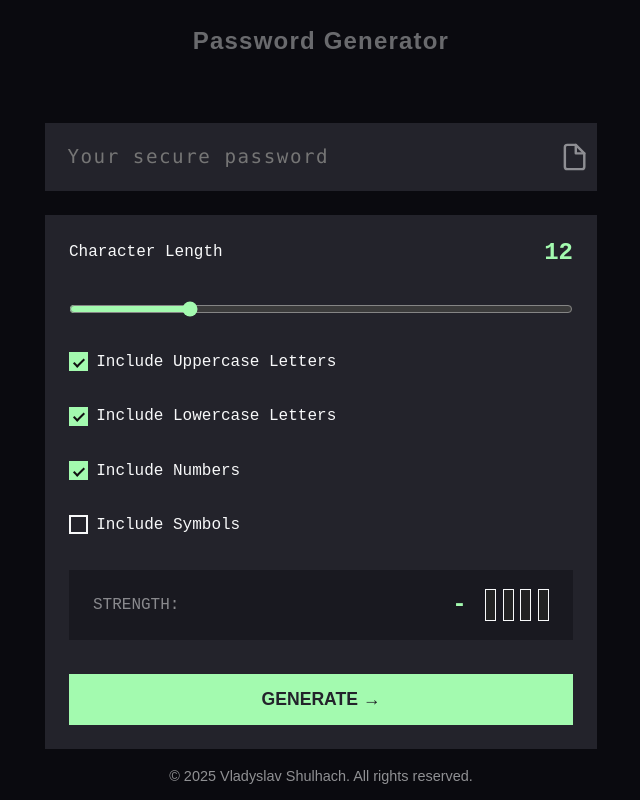
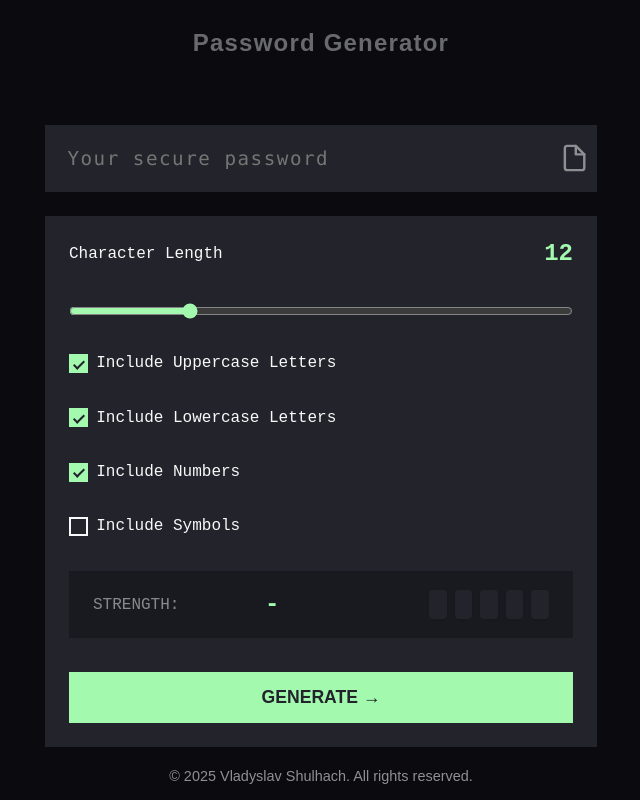
Before and after one commit to vladyslav-shulhach/password-generator-app-main, a React (Vite) app: page / in a window 1280 px wide. Shown: the whole page, without its empty margins (319-959 px from the left). Built offline with nearby package versions, Linux system fonts and the light colour scheme.

Commit message:
Improve password strength logic and update strength bar UI

```diff
--- a/src/App.jsx
+++ b/src/App.jsx
@@ -11,7 +11,10 @@ function App() {
   const [includeNumbers, setIncludeNumbers] = useState(true);
   const [includeSymbols, setIncludeSymbols] = useState(false);
   const [warning, setWarning] = useState("");
-  const [passwordStrength, setPasswordStrength] = useState("");
+  const [passwordStrength, setPasswordStrength] = useState({
+    label: "",
+    level: 0,
+  });
   const [copied, setCopied] = useState(false);
 
   // Update document title and password strength on relevant changes
@@ -28,19 +31,8 @@ function App() {
       setWarning("");
     }
 
-    // Update password strength
-    if (password) {
-      setPasswordStrength(
-        getPasswordStrength(password, {
-          includeUppercase,
-          includeLowercase,
-          includeNumbers,
-          includeSymbols,
-        })
-      );
-    } else {
-      setPasswordStrength("");
-    }
+    // Update password strength based on actual password content
+    setPasswordStrength(getPasswordStrength(password));
   }, [
     password,
     includeUppercase,
@@ -56,19 +48,13 @@ function App() {
     const numbers = "0123456789";
     const symbols = "!@#$%^&*()_+[]{}|;:,.<>?";
 
-    let characters = "";
-    if (includeUppercase) characters += upper;
-    if (includeLowercase) characters += lower;
-    if (includeNumbers) characters += numbers;
-    if (includeSymbols) characters += symbols;
+    let charSets = [];
+    if (includeUppercase) charSets.push(upper);
+    if (includeLowercase) charSets.push(lower);
+    if (includeNumbers) charSets.push(numbers);
+    if (includeSymbols) charSets.push(symbols);
 
-    // Show warning if no character type is selected
-    if (
-      !includeUppercase &&
-      !includeLowercase &&
-      !includeNumbers &&
-      !includeSymbols
-    ) {
+    if (charSets.length === 0) {
       setWarning("Please select at least one character type.");
       setPassword("");
       return;
@@ -76,39 +62,54 @@ function App() {
 
     setWarning("");
 
-    // Generate password
-    let generatedPassword = "";
-    for (let i = 0; i < length; i++) {
-      const randomIndex = Math.floor(Math.random() * characters.length);
-      generatedPassword += characters[randomIndex];
+    // Guarantee at least one character from each selected type
+    let generatedPassword = charSets.map(
+      (set) => set[Math.floor(Math.random() * set.length)]
+    );
+
+    // Fill the rest randomly
+    let allChars = charSets.join("");
+    for (let i = generatedPassword.length; i < length; i++) {
+      generatedPassword.push(
+        allChars[Math.floor(Math.random() * allChars.length)]
+      );
     }
+
+    // Shuffle the result
+    generatedPassword = generatedPassword
+      .sort(() => Math.random() - 0.5)
+      .join("");
 
     setPassword(generatedPassword);
   };
 
   // Determine password strength
-  function getPasswordStrength(password, options) {
-    let score = 0;
-    if (options.includeUppercase) score++;
-    if (options.includeLowercase) score++;
-    if (options.includeNumbers) score++;
-    if (options.includeSymbols) score++;
-    if (password.length >= 12) score++;
-    if (password.length >= 16) score++;
+  function getPasswordStrength(password) {
+    const length = password.length;
+    let types = 0;
+    if (/[A-Z]/.test(password)) types++;
+    if (/[a-z]/.test(password)) types++;
+    if (/[0-9]/.test(password)) types++;
+    if (/[^A-Za-z0-9]/.test(password)) types++;
 
-    if (score <= 2) return "Weak";
-    if (score === 3) return "Medium";
-    if (score === 4) return "Moderate";
-    return "Strong";
+    if (length === 0) return { label: "", level: 0 };
+    if (length < 8) return { label: "Too Short", level: 1 };
+    if (types === 1 || length < 10) return { label: "Weak", level: 2 };
+    if (types === 2 || length < 12) return { label: "Medium", level: 3 };
+    if (types >= 3 && length < 16) return { label: "Strong", level: 4 };
+    if (types === 4 && length >= 16) return { label: "Very Strong", level: 5 };
+    return { label: "Medium", level: 3 };
   }
 
   // Password strength levels for visual bar
-  const strengthLevels = {
-    Weak: { count: 1, className: "strength-bar__rect--weak" },
-    Medium: { count: 2, className: "strength-bar__rect--medium" },
-    Moderate: { count: 3, className: "strength-bar__rect--moderate" },
-    Strong: { count: 4, className: "strength-bar__rect--strong" },
-  };
+  const strengthLevels = [
+    { label: "", className: "" },
+    { label: "Too Short", className: "strength-bar__rect--short" },
+    { label: "Weak", className: "strength-bar__rect--weak" },
+    { label: "Medium", className: "strength-bar__rect--medium" },
+    { label: "Strong", className: "strength-bar__rect--strong" },
+    { label: "Very Strong", className: "strength-bar__rect--very-strong" },
+  ];
 
   // Handle copy to clipboard
   const handleCopy = () => {
@@ -253,21 +254,20 @@ function App() {
           <div className="password-strength">
             <span>Strength:</span>
             <div className="strength-bar">
-              <span className="strength-value">{passwordStrength || "-"}</span>
-              {[0, 1, 2, 3].map((index) => {
-                const level = strengthLevels[passwordStrength];
-                return (
+              <span className="strength-value">
+                {passwordStrength.label || "-"}
+              </span>
+              {[1, 2, 3, 4, 5].map((index) => (
                 <div
                   key={index}
                   className={
                     "strength-bar__rect" +
-                      (level && index < level.count
-                        ? ` ${level.className}`
+                    (passwordStrength.level >= index
+                      ? ` ${strengthLevels[passwordStrength.level]?.className}`
                       : "")
                   }
                 ></div>
-                );
-              })}
+              ))}
             </div>
           </div>
 
--- a/src/styles/abstracts/_variables.scss
+++ b/src/styles/abstracts/_variables.scss
@@ -9,10 +9,13 @@ $font-family-main: "Space Mono", monospace;
 $font-family-normal: "Arial", sans-serif;
 
 // Strength bar colors
+$strength-short: #b71c1c;
 $strength-weak: #ff3b3b;
 $strength-medium: #ff9900;
 $strength-moderate: #ffe600;
 $strength-strong: #4caf50;
+$strength-very-strong: #00e676;
+$strength-neutral: #23232b;
 
 // Media query breakpoints
 $breakpoint-tablet: 768px;
--- a/src/styles/components/_form.scss
+++ b/src/styles/components/_form.scss
@@ -52,6 +52,7 @@
   color: $color-primary;
   letter-spacing: 0.08em;
   font-family: "Fira Mono", "Consolas", monospace;
+  background-color: $color-app-bg;
 }
 
 .password-form {
@@ -111,7 +112,7 @@ input[type="range"] {
   transition: background 0.2s, border 0.2s;
 
   &:hover {
-    background: #111;
+    background: $color-body-bg;
     border: 2px solid $color-primary;
   }
 }
@@ -143,7 +144,7 @@ input[type="checkbox"] {
     top: 0.12em;
     width: 0.35em;
     height: 0.7em;
-    border: solid #111;
+    border: solid $color-app-bg;
     border-width: 0 0.18em 0.18em 0;
     transform: rotate(45deg);
     pointer-events: none;
@@ -168,6 +169,9 @@ input[type="checkbox"] {
       margin-right: 0.5em;
       font-size: 1.5em;
       color: $color-primary;
+      min-width: 6em;
+      letter-spacing: 0.05em;
+      text-align: left;
     }
     &:not(.strength-value) {
       opacity: 0.5;
@@ -176,18 +180,25 @@ input[type="checkbox"] {
 
   .strength-bar {
     display: flex;
-    gap: 0.4em;
+    gap: 0.5em;
     align-items: center;
+    min-width: 8em;
   }
 
   .strength-bar__rect {
-    width: 0.7em;
-    height: 2rem;
-    background: #222;
-    border: 1.5px solid $color-font;
+    width: 1.1em;
+    height: 1.8em;
+    background: $strength-neutral;
+    border: 2px solid $color-app-bg;
+    border-radius: 0.25em;
     transition: background 0.2s, border-color 0.2s;
+    box-shadow: 0 1px 2px rgba(0, 0, 0, 0.08);
   }
 
+  .strength-bar__rect--short {
+    background: $strength-short;
+    border-color: $strength-short;
+  }
   .strength-bar__rect--weak {
     background: $strength-weak;
     border-color: $strength-weak;
@@ -196,12 +207,12 @@ input[type="checkbox"] {
     background: $strength-medium;
     border-color: $strength-medium;
   }
-  .strength-bar__rect--moderate {
-    background: $strength-moderate;
-    border-color: $strength-moderate;
-  }
   .strength-bar__rect--strong {
     background: $strength-strong;
     border-color: $strength-strong;
   }
+  .strength-bar__rect--very-strong {
+    background: $strength-very-strong;
+    border-color: $strength-very-strong;
+  }
 }
--- a/src/styles/components/index.css
+++ b/src/styles/components/index.css
@@ -72,6 +72,7 @@
   color: #a3faaf;
   letter-spacing: 0.08em;
   font-family: "Fira Mono", "Consolas", monospace;
+  background-color: #23232b;
 }
 
 .password-form {
@@ -131,7 +132,7 @@ input[type=range] {
   transition: background 0.2s, border 0.2s;
 }
 input[type=range]:hover {
-  background: #111;
+  background: #0a0a0f;
   border: 2px solid #a3faaf;
 }
 
@@ -161,7 +162,7 @@ input[type=checkbox]:checked::after {
   top: 0.12em;
   width: 0.35em;
   height: 0.7em;
-  border: solid #111;
+  border: solid #23232b;
   border-width: 0 0.18em 0.18em 0;
   transform: rotate(45deg);
   pointer-events: none;
@@ -184,21 +185,31 @@ input[type=checkbox]:checked::after {
   margin-right: 0.5em;
   font-size: 1.5em;
   color: #a3faaf;
+  min-width: 6em;
+  letter-spacing: 0.05em;
+  text-align: left;
 }
 .password-strength span:not(.strength-value) {
   opacity: 0.5;
 }
 .password-strength .strength-bar {
   display: flex;
-  gap: 0.4em;
+  gap: 0.5em;
   align-items: center;
+  min-width: 8em;
 }
 .password-strength .strength-bar__rect {
-  width: 0.7em;
-  height: 2rem;
-  background: #222;
-  border: 1.5px solid #f8f9fa;
+  width: 1.1em;
+  height: 1.8em;
+  background: #23232b;
+  border: 2px solid #23232b;
+  border-radius: 0.25em;
   transition: background 0.2s, border-color 0.2s;
+  box-shadow: 0 1px 2px rgba(0, 0, 0, 0.08);
+}
+.password-strength .strength-bar__rect--short {
+  background: #b71c1c;
+  border-color: #b71c1c;
 }
 .password-strength .strength-bar__rect--weak {
   background: #ff3b3b;
@@ -208,11 +219,11 @@ input[type=checkbox]:checked::after {
   background: #ff9900;
   border-color: #ff9900;
 }
-.password-strength .strength-bar__rect--moderate {
-  background: #ffe600;
-  border-color: #ffe600;
-}
 .password-strength .strength-bar__rect--strong {
   background: #4caf50;
   border-color: #4caf50;
+}
+.password-strength .strength-bar__rect--very-strong {
+  background: #00e676;
+  border-color: #00e676;
 }/*# sourceMappingURL=index.css.map */
--- a/src/styles/main.css
+++ b/src/styles/main.css
@@ -189,6 +189,7 @@ footer {
   color: #a3faaf;
   letter-spacing: 0.08em;
   font-family: "Fira Mono", "Consolas", monospace;
+  background-color: #23232b;
 }
 
 .password-form {
@@ -248,7 +249,7 @@ input[type=range] {
   transition: background 0.2s, border 0.2s;
 }
 input[type=range]:hover {
-  background: #111;
+  background: #0a0a0f;
   border: 2px solid #a3faaf;
 }
 
@@ -278,7 +279,7 @@ input[type=checkbox]:checked::after {
   top: 0.12em;
   width: 0.35em;
   height: 0.7em;
-  border: solid #111;
+  border: solid #23232b;
   border-width: 0 0.18em 0.18em 0;
   transform: rotate(45deg);
   pointer-events: none;
@@ -301,21 +302,31 @@ input[type=checkbox]:checked::after {
   margin-right: 0.5em;
   font-size: 1.5em;
   color: #a3faaf;
+  min-width: 6em;
+  letter-spacing: 0.05em;
+  text-align: left;
 }
 .password-strength span:not(.strength-value) {
   opacity: 0.5;
 }
 .password-strength .strength-bar {
   display: flex;
-  gap: 0.4em;
+  gap: 0.5em;
   align-items: center;
+  min-width: 8em;
 }
 .password-strength .strength-bar__rect {
-  width: 0.7em;
-  height: 2rem;
-  background: #222;
-  border: 1.5px solid #f8f9fa;
+  width: 1.1em;
+  height: 1.8em;
+  background: #23232b;
+  border: 2px solid #23232b;
+  border-radius: 0.25em;
   transition: background 0.2s, border-color 0.2s;
+  box-shadow: 0 1px 2px rgba(0, 0, 0, 0.08);
+}
+.password-strength .strength-bar__rect--short {
+  background: #b71c1c;
+  border-color: #b71c1c;
 }
 .password-strength .strength-bar__rect--weak {
   background: #ff3b3b;
@@ -325,11 +336,11 @@ input[type=checkbox]:checked::after {
   background: #ff9900;
   border-color: #ff9900;
 }
-.password-strength .strength-bar__rect--moderate {
-  background: #ffe600;
-  border-color: #ffe600;
-}
 .password-strength .strength-bar__rect--strong {
   background: #4caf50;
   border-color: #4caf50;
+}
+.password-strength .strength-bar__rect--very-strong {
+  background: #00e676;
+  border-color: #00e676;
 }/*# sourceMappingURL=main.css.map */
```
Also changed, not shown: 2 other files (tests, documents, lock files or other folders). Lines whose indentation alone changed are shown as unchanged.
